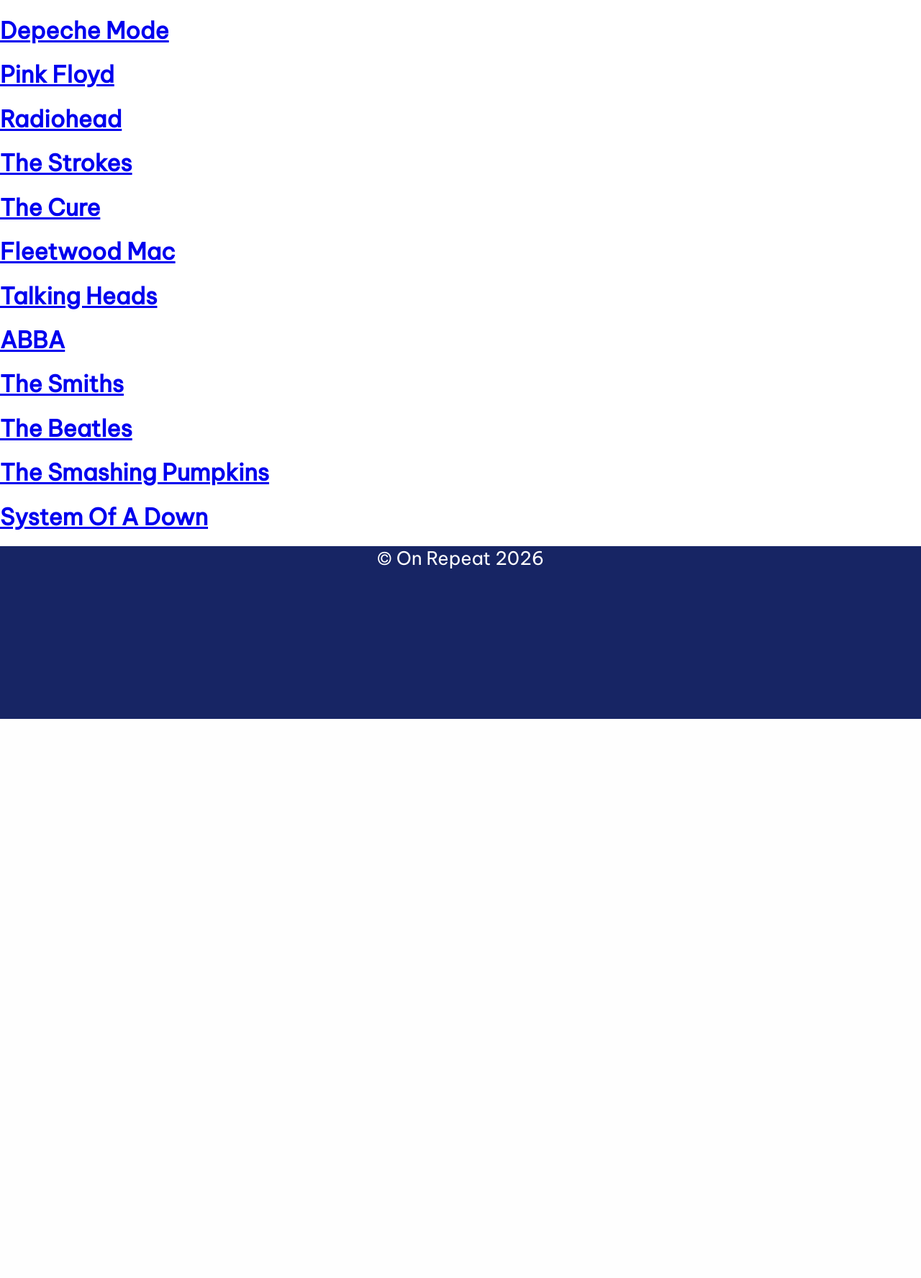
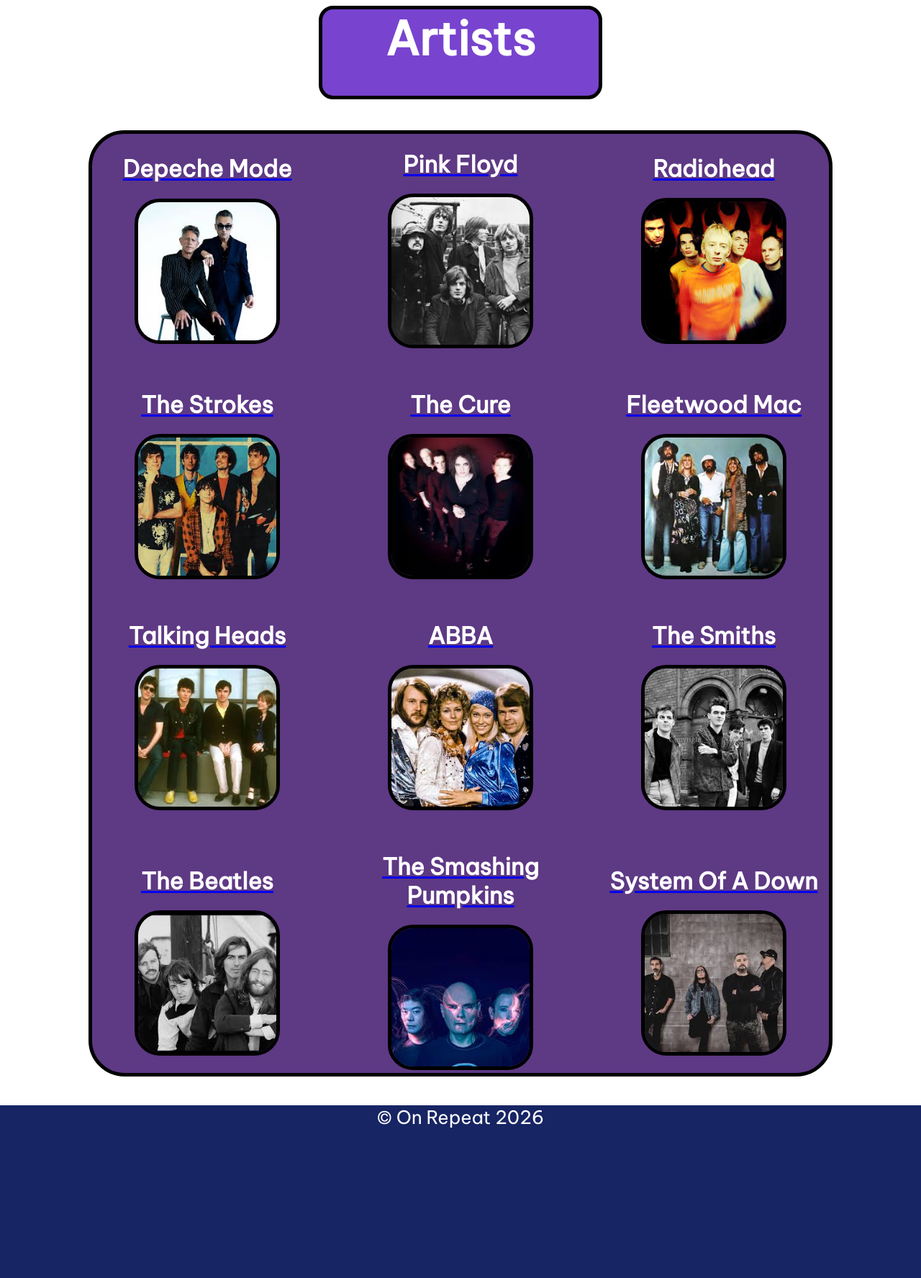
Before and after one commit to pringle-1/On-Repeat, a Flask app: page /artists in a window 1280 px wide. Shown: the part 115-1891 px from the top of the page at 72% size. Before the commit the page ends 1114 px from the top, so only its background shows below. Run offline with Flask 3, Linux system fonts and the light colour scheme; data comes from the database, SQL or seed files in the repository; both versions use the stored data as it was after the commit.

Commit message:
added more albums and artists and styled the artists page

```diff
--- a/static/style.css
+++ b/static/style.css
@@ -205,12 +205,12 @@ img:hover {
     text-decoration: underline;
 }
 
-/* Albums Page Styling */
-.album-page-header-container {
+/* Content Styling (Albums Page and Artists Page) */
+.page-header-container {
     display: flex;
     justify-content: center;
 }
-.album-page-header {
+.page-header {
     text-align: center;
     color: white;
     background-color: var(--lighter-purple);
@@ -221,7 +221,7 @@ img:hover {
     border-radius: 20px;
     margin-top: 1vh;
 }
-.albums-container {
+.content-container {
     background-color: var(--primary-purple);
     text-align: center;
     justify-content: center;
@@ -235,17 +235,17 @@ img:hover {
     margin: 0 auto;
     margin-bottom: 5vh;
 }
-.albums-card img {
+.content-card img {
     max-width: 15vw;
     border-radius: 35px;
     overflow: hidden;
     border: 5px solid black;
 }
-.albums-header {
+.content-header {
     color: white;
 }
 
-/* Album Information Styling (Individual Album Page) */
+/* Information Styling (Individual Albums Page and Individual Artists Page) */
 .album-container {
     display: flex;
     justify-content: center;
--- a/templates/artists.html
+++ b/templates/artists.html
@@ -6,10 +6,18 @@
 
 {% block content %}
 <!-- Data display -->
-        {% for artist in artists %}
-            <a href="{{ url_for('artist',id=artist['artist_id']) }}">
-                <!-- Album name then album cover -->
-                <h1>{{ artist['artist_name'] }}</h1>
-            </a>
-        {% endfor %}
+<div class="page-header-container">
+    <h1 class="page-header">Artists</h1>
+</div>
+<div class="content-container">
+    {% for artist in artists %}
+        <a href="{{ url_for('artist',id=artist['artist_id']) }}">
+            <!-- Artist name then artist image -->
+            <div class="content-card">
+                <h1 class="content-header">{{ artist['artist_name'] }}</h1>
+                <img src="{{ url_for('static', filename='images/' + artist['artist_image'])}}" alt="{{ artist['artist_name'] }}">
+            </div>
+        </a>
+    {% endfor %}
+</div>
 {% endblock %}
```
Also changed, not shown: templates/albums.html (+5 -5 lines), onrepeat.db, static/images/abba.png (added), static/images/depechemode.png (added), static/images/fleetwoodmac.png (added), static/images/pinkfloyd.png (added), static/images/radiohead.png (added), static/images/siamesedream.png (added), static/images/systemofadown.png (added), static/images/talkingheads.png (added), static/images/thebeatles.png (added), static/images/thecure.png (added), static/images/thesmashingpumpkins.png (added), static/images/thesmiths.png (added), 2 more files.
